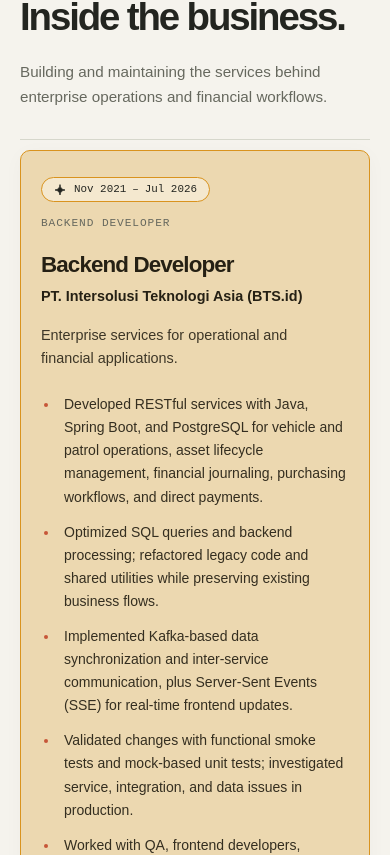
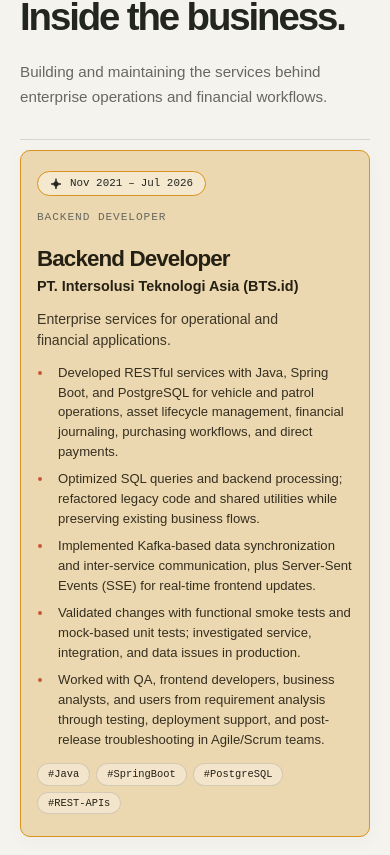
Before and after one commit to undetakerize/portfolio-dz, a Vue app in the folder portfolio/: page / in a window 390 px wide. Shown: the part 1269-2124 px from the top of the page. Built offline with nearby package versions, Linux system fonts and the light colour scheme.

Commit message:
style(career): optimize highlight card density and compact padding

```diff
--- a/portfolio/src/style.css
+++ b/portfolio/src/style.css
@@ -125,13 +125,15 @@
   .hero-bottom a { color: var(--ink); display: inline-flex; align-items: center; gap: 12px; }
   .career-list { border-top: 1px solid var(--rule); }
   .career-entry { display: grid; grid-template-columns: 240px minmax(0, 1fr); gap: 50px; padding-block: 35px; border-bottom: 1px solid var(--rule); }
-  .career-entry-highlight { background: var(--ochre-card); color: var(--ochre-card-ink); border: 1px solid var(--ochre); border-radius: 12px; padding: 36px 36px 40px; margin-block: 16px 24px; box-shadow: 0 4px 20px rgb(0 0 0 / .03); }
-  .career-entry-highlight .career-company { color: var(--ochre-card-ink); font-weight: 600; }
-  .career-entry-highlight .career-summary { color: var(--ochre-card-ink); opacity: .88; }
-  .career-entry-highlight .career-highlights { color: var(--ochre-card-ink); opacity: .92; }
+  .career-entry-highlight { background: var(--ochre-card); color: var(--ochre-card-ink); border: 1px solid var(--ochre); border-radius: 12px; padding: 24px 28px 28px; margin-block: 12px 20px; box-shadow: 0 4px 20px rgb(0 0 0 / .03); }
+  .career-entry-highlight .career-company { color: var(--ochre-card-ink); font-weight: 600; margin-top: 4px; }
+  .career-entry-highlight .career-summary { color: var(--ochre-card-ink); opacity: .88; margin-top: 10px; font-size: .88rem; line-height: 1.5; }
+  .career-entry-highlight .career-highlights { color: var(--ochre-card-ink); opacity: .92; margin: 14px 0 0; padding-left: 16px; font-size: .85rem; }
+  .career-entry-highlight .career-highlights li { margin-top: 8px; line-height: 1.5; }
   .career-entry-highlight .career-highlights li::marker { color: var(--accent); }
   .career-tags { display: flex; flex-wrap: wrap; gap: 8px; margin-top: 24px; }
-  .career-entry-highlight .career-tags .pill-badge { background: rgb(255 255 255 / .35); border-color: rgb(0 0 0 / .12); color: var(--ochre-card-ink); }
+  .career-entry-highlight .career-tags { margin-top: 16px; gap: 6px; }
+  .career-entry-highlight .career-tags .pill-badge { background: rgb(255 255 255 / .35); border-color: rgb(0 0 0 / .12); color: var(--ochre-card-ink); padding: 3px 10px; font-size: .65rem; }
   :root[data-theme='dark'] .career-entry-highlight .career-tags .pill-badge { background: rgb(0 0 0 / .25); border-color: rgb(255 255 255 / .12); color: var(--ochre-card-ink); }
   .career-sparkle { width: 12px; height: 12px; margin-right: 2px; }
   .career-period { font-size: .75rem; margin-bottom: 12px; }
@@ -317,7 +319,9 @@
     .project-title { flex-wrap: wrap; gap: 8px 18px; }
     .about-layout { grid-template-columns: 1fr; gap: 32px; }
     .career-entry { grid-template-columns: 1fr; gap: 20px; padding-block: 28px; }
-    .career-entry-highlight { padding: 26px 20px 28px; margin-block: 10px 18px; border-radius: 10px; }
+    .career-entry-highlight { padding: 20px 16px 22px; margin-block: 10px 16px; border-radius: 10px; }
+    .career-entry-highlight .career-highlights { margin-top: 12px; font-size: .82rem; }
+    .career-entry-highlight .career-tags { margin-top: 14px; }
     .career-meta { display: flex; flex-wrap: wrap; align-items: center; gap: 10px 20px; }
     .career-period { margin-bottom: 0; }
     .career-content h3 { font-size: 1.4rem; }
@@ -351,6 +355,7 @@
     .portrait-badge { top: 10px; right: 8px; font-size: .54rem; padding: 3px 8px; }
     .badge-sparkle { width: 9px; height: 9px; }
     .button-primary { gap: 18px; padding-inline: 18px; }
+    .career-entry-highlight { padding: 16px 14px 18px; }
   }
   @media (prefers-reduced-motion: reduce) {
     html { scroll-behavior: auto; }
```
